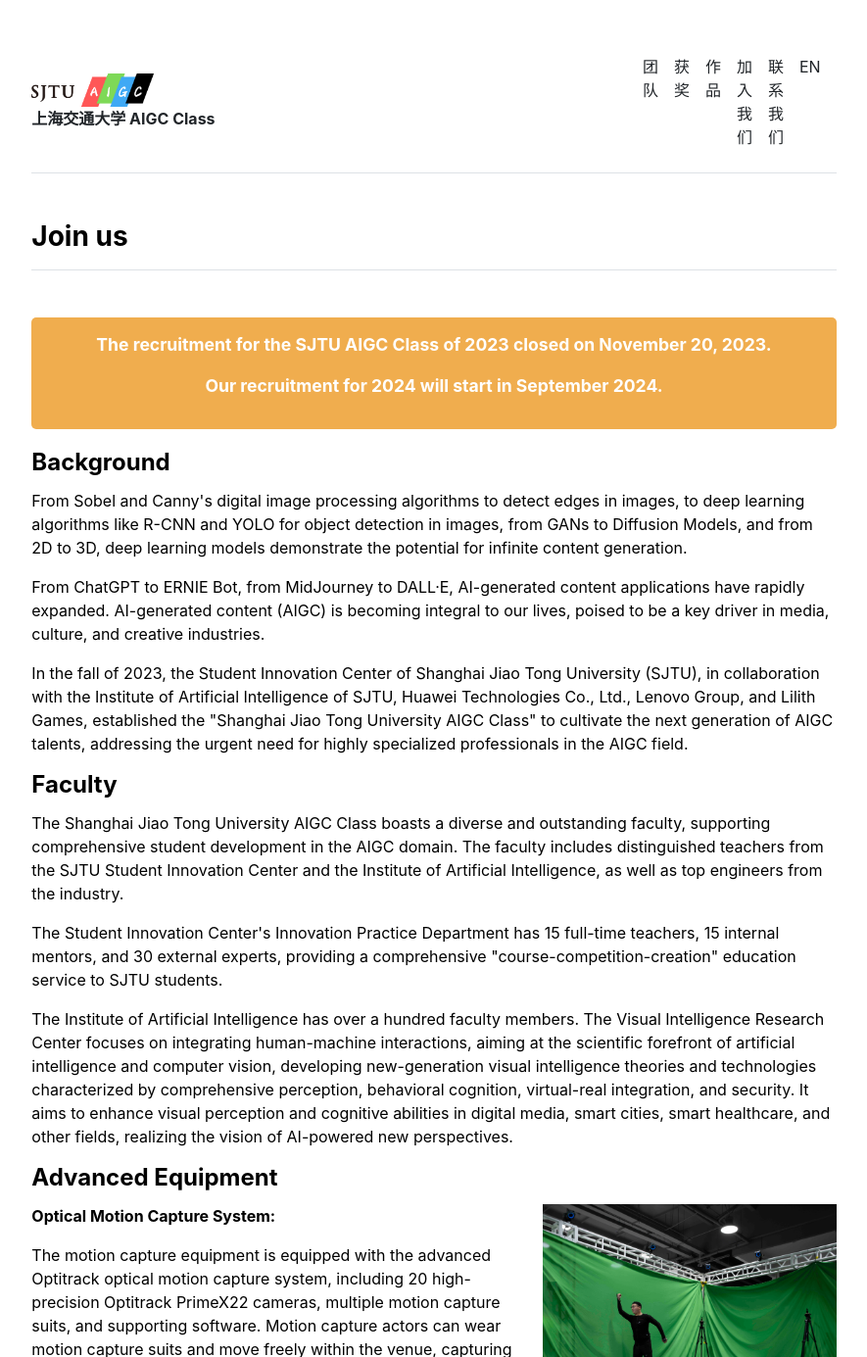
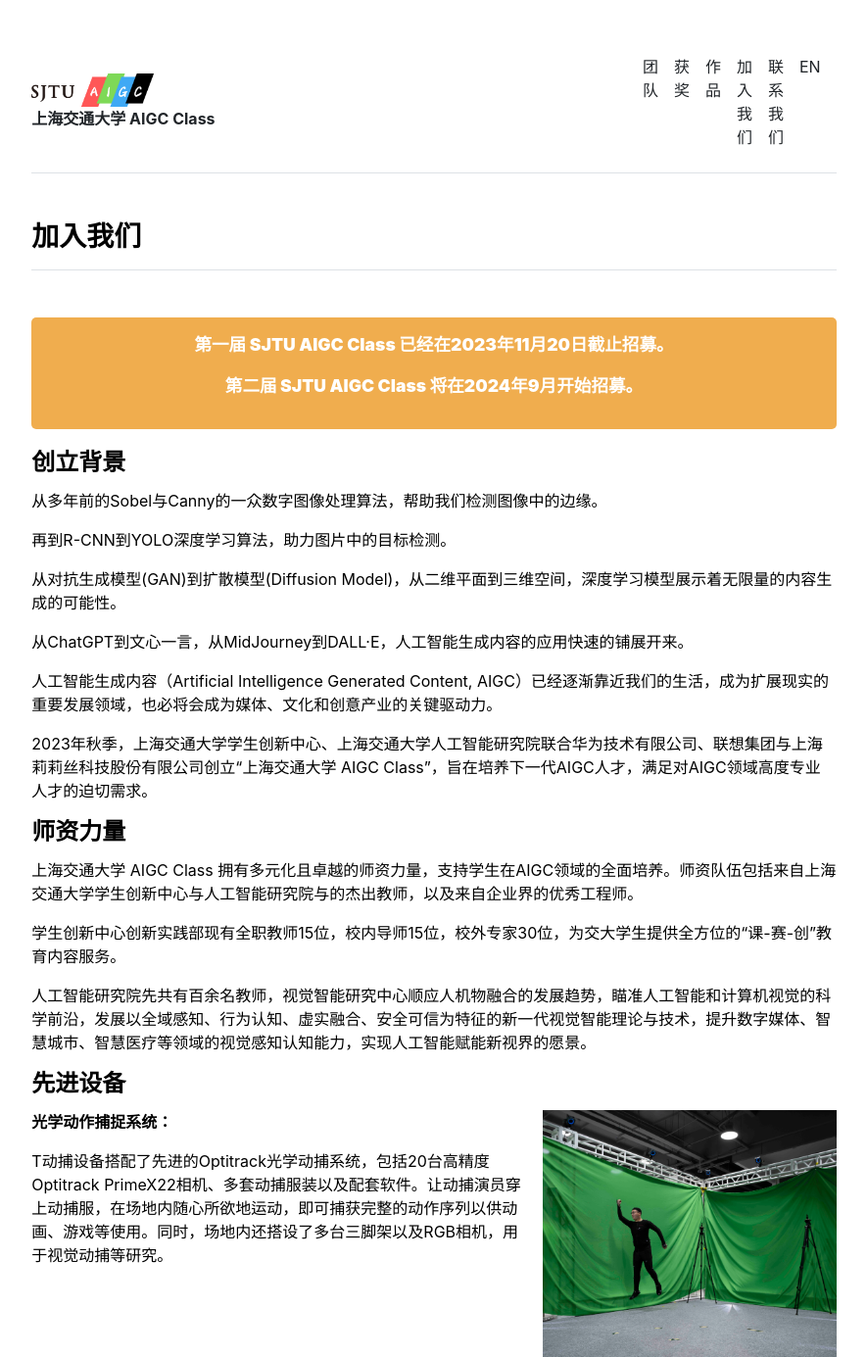
Before and after one commit to SJTU-AIGC/cn, a Jekyll site: the page built from joinus.md, in a window 1280 px wide and 1400 px high, cut to the strip 0-1385 px from the top of the window. Shown: the whole strip at 98% size, without its empty margins (197-1082 px from the left). Built offline with Jekyll 4.4.1, drawn with Linux system fonts in a browser that asks for light colours; some of the changed text lies outside the part shown.

Commit message:
Update joinus.html

```diff
--- a/_layouts/joinus.html
+++ b/_layouts/joinus.html
@@ -4,138 +4,141 @@ layout: default
 
 {{ content }}
 
-<h3 class="fw-bold border-bottom pb-3 mb-5">Join us</h3>
+<h3 class="fw-bold border-bottom pb-3 mb-5">加入我们</h3>
 
 <div class="notification-box">
-    <p>The recruitment for the SJTU AIGC Class of 2023 closed on November 20, 2023.</p>
-    <p>Our recruitment for 2024 will start in September 2024.</p>
+    <p><b>第一届 SJTU AIGC Class 已经在2023年11月20日截止招募。</b></p>
+    <p><b>第二届 SJTU AIGC Class 将在2024年9月开始招募。</b></p>
 </div>
 
-<h4 class="fw-bold pb-1 mb-2">Background</h4>
-<p>From Sobel and Canny's digital image processing algorithms to detect edges in images, to deep learning algorithms like R-CNN and YOLO for object detection in images, from GANs to Diffusion Models, and from 2D to 3D, deep learning models demonstrate the potential for infinite content generation.</p>
-<p>From ChatGPT to ERNIE Bot, from MidJourney to DALL·E, AI-generated content applications have rapidly expanded. AI-generated content (AIGC) is becoming integral to our lives, poised to be a key driver in media, culture, and creative industries.</p>
-<p>In the fall of 2023, the Student Innovation Center of Shanghai Jiao Tong University (SJTU), in collaboration with the Institute of Artificial Intelligence of SJTU, Huawei Technologies Co., Ltd., Lenovo Group, and Lilith Games, established the "Shanghai Jiao Tong University AIGC Class" to cultivate the next generation of AIGC talents, addressing the urgent need for highly specialized professionals in the AIGC field.</p>
+<h4 class="fw-bold pb-1 mb-2">创立背景</h4>
+<p>从多年前的Sobel与Canny的一众数字图像处理算法，帮助我们检测图像中的边缘。</p>
+<p>再到R-CNN到YOLO深度学习算法，助力图片中的目标检测。</p>
+<p>从对抗生成模型(GAN)到扩散模型(Diffusion Model)，从二维平面到三维空间，深度学习模型展示着无限量的内容生成的可能性。</p>
+<p>从ChatGPT到文心一言，从MidJourney到DALL·E，人工智能生成内容的应用快速的铺展开来。</p>
+<p>人工智能生成内容（Artificial Intelligence Generated Content, AIGC）已经逐渐靠近我们的生活，成为扩展现实的重要发展领域，也必将会成为媒体、文化和创意产业的关键驱动力。</p>
+<p>2023年秋季，上海交通大学学生创新中心、上海交通大学人工智能研究院联合华为技术有限公司、联想集团与上海莉莉丝科技股份有限公司创立“上海交通大学 AIGC Class”，旨在培养下一代AIGC人才，满足对AIGC领域高度专业人才的迫切需求。</p>
 
-<h4 class="fw-bold pb-1 mb-2">Faculty</h4>
-<p>The Shanghai Jiao Tong University AIGC Class boasts a diverse and outstanding faculty, supporting comprehensive student development in the AIGC domain. The faculty includes distinguished teachers from the SJTU Student Innovation Center and the Institute of Artificial Intelligence, as well as top engineers from the industry.</p>
-<p>The Student Innovation Center's Innovation Practice Department has 15 full-time teachers, 15 internal mentors, and 30 external experts, providing a comprehensive "course-competition-creation" education service to SJTU students.</p>
-<p>The Institute of Artificial Intelligence has over a hundred faculty members. The Visual Intelligence Research Center focuses on integrating human-machine interactions, aiming at the scientific forefront of artificial intelligence and computer vision, developing new-generation visual intelligence theories and technologies characterized by comprehensive perception, behavioral cognition, virtual-real integration, and security. It aims to enhance visual perception and cognitive abilities in digital media, smart cities, smart healthcare, and other fields, realizing the vision of AI-powered new perspectives.</p>
+<h4 class="fw-bold pb-1 mb-2">师资力量</h4>
+<p>上海交通大学 AIGC Class 拥有多元化且卓越的师资力量，支持学生在AIGC领域的全面培养。师资队伍包括来自上海交通大学学生创新中心与人工智能研究院与的杰出教师，以及来自企业界的优秀工程师。</p>
+<p>学生创新中心创新实践部现有全职教师15位，校内导师15位，校外专家30位，为交大学生提供全方位的“课-赛-创”教育内容服务。</p>
+<p>人工智能研究院先共有百余名教师，视觉智能研究中心顺应人机物融合的发展趋势，瞄准人工智能和计算机视觉的科学前沿，发展以全域感知、行为认知、虚实融合、安全可信为特征的新一代视觉智能理论与技术，提升数字媒体、智慧城市、智慧医疗等领域的视觉感知认知能力，实现人工智能赋能新视界的愿景。</p>
 
-<h4 class="fw-bold pb-1 mb-2">Advanced Equipment</h4>
+<h4 class="fw-bold pb-1 mb-2">先进设备</h4>
 <div class="flex-container">
     <div class="flex-text">
-        <p><strong>Optical Motion Capture System:</strong></p>
-        <p>The motion capture equipment is equipped with the advanced Optitrack optical motion capture system, including 20 high-precision Optitrack PrimeX22 cameras, multiple motion capture suits, and supporting software. Motion capture actors can wear motion capture suits and move freely within the venue, capturing complete motion sequences for animation, games, and more. Additionally, several tripods and RGB cameras are set up in the venue for visual motion capture research.</p>
+        <p><strong>光学动作捕捉系统：</strong></p>
+        <p>T动捕设备搭配了先进的Optitrack光学动捕系统，包括20台高精度Optitrack PrimeX22相机、多套动捕服装以及配套软件。让动捕演员穿上动捕服，在场地内随心所欲地运动，即可捕获完整的动作序列以供动画、游戏等使用。同时，场地内还搭设了多台三脚架以及RGB相机，用于视觉动捕等研究。</p>
     </div>
     <div class="flex-image">
-        <img src="assets/img/joinus/motioncapture.jpg" alt="Optical Motion Capture System" style="max-width: 100%; height: auto; width: 300px;">
+        <img src="assets/img/joinus/motioncapture.jpg" alt="光学动作捕捉系统" style="max-width: 100%; height: auto; width: 300px;">
     </div>
 </div>
 
 <div class="flex-container">
     <div class="flex-text">
-        <p><strong>4D Facial Expression Motion Capture System:</strong></p>
-        <p>The static facial PBR material scanner includes 46 3D modeling cameras and 5 PBR high-speed cameras, capturing 46 modeling images and 15x5 PBR photos under different lighting conditions in 3 seconds, used to reconstruct high-precision models and 8K resolution PBR texture maps.</p>
+        <p><strong>4D面部表情动作捕捉系统：</strong></p>
+        <p>静态脸部PBR材质扫描仪包含46台三维建模相机与5台PBR高速相机，在3秒内拍摄46张建模图片与15x5张不同灯光条件下的PBR照片，用于重建高精度模型与8K分辨率的PBR材质贴图。</p>
     </div>
     <div class="flex-image">
-        <img src="assets/img/joinus/facecapture.jpg" alt="4D Facial Expression Motion Capture System" style="max-width: 100%; height: auto; width: 300px;">
+        <img src="assets/img/joinus/facecapture.jpg" alt="4D面部表情动作捕捉系统" style="max-width: 100%; height: auto; width: 300px;">
     </div>
 </div>
 
 
 <div class="flex-container">
     <div class="flex-text">
-        <p><strong>Fluid Visual Intuitive Learning Platform:</strong></p>
-        <p>The fluid visual intuitive learning platform focuses on researching AI fluid simulation technology across multi-scene, multi-physics, and multi-scale coupling. Through high-frame-rate, high-resolution camera arrays, it achieves multi-view, high-quality, and highly synchronized dynamic fluid data collection.</p>
+        <p><strong>流体视觉直觉学习平台：</strong></p>
+        <p>流体视觉直觉学习平台致力于研究多场景、多物理、多尺度耦合的人工智能流体仿真技术。通过高帧率高分辨率的相机阵列，实现对动态流体数据的多视角、高质量和同步性强的采集。</p>
     </div>
     <div class="flex-image">
-        <img src="assets/img/joinus/fluiddynamic.jpg" alt="Fluid Visual Intuitive Learning Platform" style="max-width: 100%; height: auto; width: 300px;">
+        <img src="assets/img/joinus/fluiddynamic.jpg" alt="流体视觉直觉学习平台" style="max-width: 100%; height: auto; width: 300px;">
     </div>
 </div>
 
 
 <div class="flex-container">
     <div class="flex-text">
-        <p><strong>We also have:</strong></p>
+        <p><strong>我们还有：</strong></p>
         <ul>
-            <li>GPU arrays: Huawei Atlas 800, NVIDIA A100, NVIDIA RTX3090</li>
-            <li>Dedicated work areas and workstations</li>
-            <li>Various AR/VR headsets</li>
+            <li>GPU阵列：华为Atlas 800、NVIDIA A100、NVIDIA RTX3090</li>
+            <li>专属工作区与工作站</li>
+            <li>各类AR/VR头盔</li>
         </ul>
     </div>
     <div class="flex-image">
-        <img src="assets/img/joinus/server.jpg" alt="Fluid Visual Intuitive Learning Platform" style="max-width: 100%; height: auto; width: 300px;">
+        <img src="assets/img/joinus/server.jpg" alt="服务器" style="max-width: 100%; height: auto; width: 300px;">
     </div>
 </div>
 
 
-<h4 class="fw-bold pb-1 mb-2">Training Program</h4>
-<p>Each group consists of 4 people, with a personalized training program for different projects, totaling 1.5 years.</p>
-    <p><strong>Engineering Skill Development (0.5 years)</strong></p>
+<h4 class="fw-bold pb-1 mb-2">培养方案</h4>
+<p>每4人一组，针对不同项目的个性化培养方案，共1.5年。</p>
+    <p><strong>工程能力培养（0.5年）</strong></p>
     <ul>
-        <li>PBL project-based learning courses:
+        <li>PBL项目式学习课程：
             <ul>
-                <li>Computer vision and graphics</li>
-                <li>Introduction to machine learning and deep learning</li>
-                <li>Use of mainstream 3D engines</li>
+                <li>计算机视觉与图形学</li>
+                <li>机器学习与深度学习入门</li>
+                <li>主流3D引擎使用</li>
             </ul>
         </li>
-        <li>Workshops:
+        <li>工作坊：
             <ul>
-                <li>Equipment usage</li>
-                <li>Data processing and analysis</li>
+                <li>设备使用</li>
+                <li>数据处理与数据分析</li>
             </ul>
         </li>
     </ul>
 
-    <p><strong>Research Skill Development (1 year)</strong></p>
+    <p><strong>研究能力培养 （1年）</strong></p>
     <ul>
-        <li>Engineering Innovation:
+        <li>工程创新：
             <ul>
-                <li>Contributing to open-source projects: paving the way for future AIGC</li>
-                <li>Participating in top competitions: "Challenge Cup" and "Internet+" competitions</li>
+                <li>贡献开源项目：为未来的AIGC添砖加瓦</li>
+                <li>参与顶级赛事：“挑战杯”与“互联网+”大赛</li>
             </ul>
         </li>
-        <li>Academic Innovation:
+        <li>学术创新：
             <ul>
-                <li>In-depth reading of papers</li>
-                <li>Proposing insights</li>
-                <li>Brainstorming</li>
-                <li>Producing papers: publishing articles in academic conferences or journals</li>
+                <li>论文精读</li>
+                <li>提出见解</li>
+                <li>头脑风暴</li>
+                <li>论文产出：在学术会议或期刊上发表文章</li>
             </ul>
         </li>
-        <li>Mentorship:
+        <li>导师制：
             <ul>
-                <li>Each group will be assigned a research or project mentor for guidance</li>
+                <li>每组将会分配一名科研或项目导师进行指导</li>
             </ul>
         </li>
     </ul>
 
 
-<h4 class="fw-bold pb-1 mb-2">Completion</h4>
+<h4 class="fw-bold pb-1 mb-2">结业</h4>
 <ul>
-    <li>Every year, outstanding students will be selected and awarded generous scholarships.</li>
-    <li>Successful completion will earn a certificate jointly issued by the Student Innovation Center and the Institute of Artificial Intelligence.</li>
-    <li>Outstanding students will complete their graduation projects at the Institute of Artificial Intelligence and have the opportunity to pursue further studies at the Institute of Artificial Intelligence or intern at our our sponsors.</li>
+    <li>每年我们会选拔优秀学员发放丰厚奖学金。</li>
+    <li>成功结业将获得由学生创新中心和人工智能研究院联合颁发的结业证书。</li>
+    <li>优秀学员将在人工智能研究院完成毕业设计，有机会进入人工智能学院深造或赞助商企业实习。</li>
 </ul>
 
 
-<h4 class="fw-bold pb-1 mb-2">Recruitment Requirements</h4>
+<h4 class="fw-bold pb-1 mb-2">招募要求</h4>
 <ul>
-    <li>Sophormore (second-year) undergraduate students of Shanghai Jiao Tong University</li>
-    <li>About 20 students recruited each year</li>
-    <li>Must be in the top 20% of the class in the first year</li>
-    <li>AIGC Class does not charge tuition, and there are no acedemic credit</li>
+    <li>上海交通大学本科二年级学生</li>
+    <li>每届招募约20名</li>
+    <li>需第一年成绩在年级前20%</li>
+    <li>SJTU AIGC Class 不收取学费，无学分</li>
 </ul>
 
-<h4 class="fw-bold pb-1 mb-2">Application Method</h4>
-<p><b>The recruitment for the SJTU AIGC Class of 2023 closed on November 20, 2023.</b></p>
-<p><b>Our recruitment for 2024 will start in September 2024.</b></p>
+<h4 class="fw-bold pb-1 mb-2">报名方式</h4>
+<p><b>第一届 SJTU AIGC Class 已经在2023年11月20日截止招募。</b></p>
+<p><b>第二届 SJTU AIGC Class 将在2024年9月开始招募。</b></p>
 
 
-<h4 class="fw-bold pb-1 mb-2">Contact Us</h4>
-<p>Email: aigc[AT]sjtu.edu.cn</p>
-<p>Address: Room B300, Building B, Student Innovation Center, Shanghai Jiao Tong University</p>
+<h4 class="fw-bold pb-1 mb-2">联系我们</h4>
+<p>电子邮箱: aigc[AT]sjtu.edu.cn</p>
+<p>地址：上海交通大学闵行校区学生创新中心B楼B300室</p>
 
 
 <style>
```
